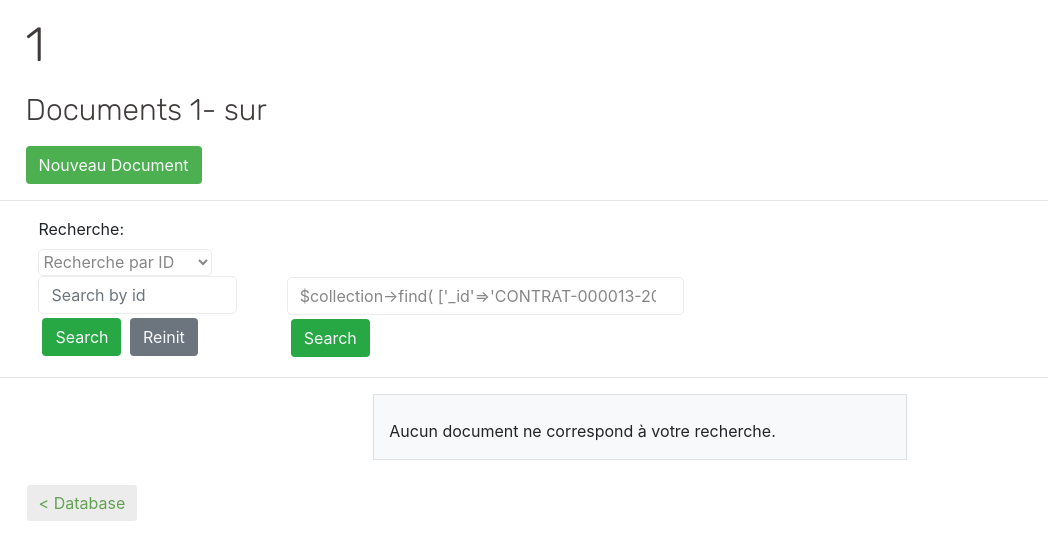
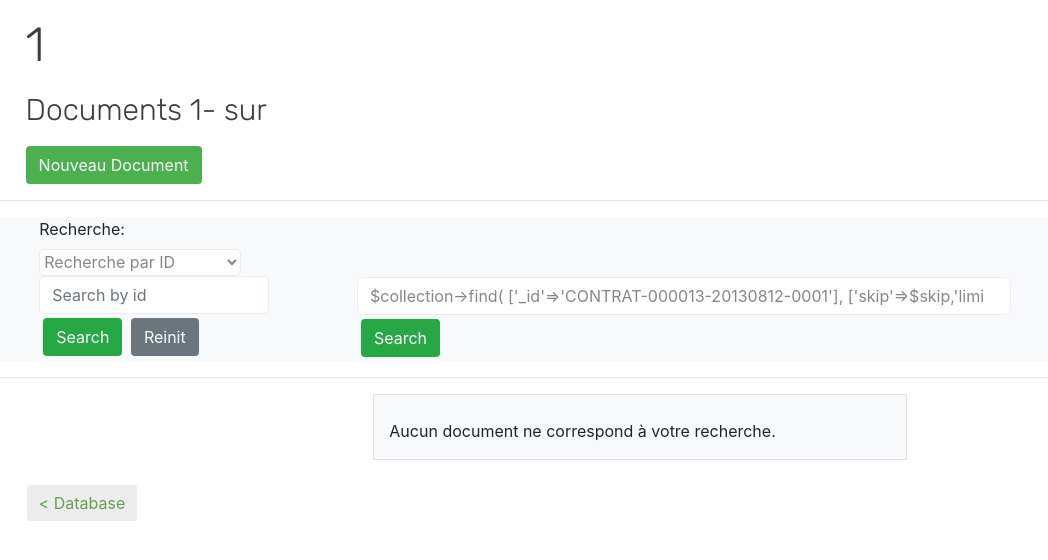
Before and after one commit to 24eme/MongoPassion, a PHP site: page /view/getCollection_search.php?coll=1 in a window 1280 px wide. Shown: the part 48-608 px from the top of the page, without its empty margins (0-1048 px from the left). Run offline with PHP 8.4, Linux system fonts and the light colour scheme; the template is opened without the code that fills it, so the values that code supplies are empty.

Commit message:
réorganisation de la barre de recherche getCollectionSearch

```diff
--- a/view/getCollection_search.php
+++ b/view/getCollection_search.php
@@ -153,11 +153,11 @@
 </nav>
 <hr>
 
-<div id="row">
+<div id="row" class="row">
 
-<div id="recherche">
+<div id="recherche" class="bg-light">
 	<br>
-	<div id="search_content">
+	<div id="search_content" class="col-lg-3">
 	<label for="pet-select">Recherche:</label>
 		<br>
 		<select name="pets" id="Rs">
@@ -173,11 +173,12 @@
 		<?php echo '<button class="btn bg-secondary"><a class="text-light" href="index.php?action=getCollection&serve='.$_GET['serve'].'&db='.$_GET['db'].'&coll='.$_GET['coll'].'">Reinit</a></button>'; ?>
 	</form>
 	</div>
-	<div id="special_search_content">
+	<div id="special_search_content" class="col-lg-8 mr-4">
 		<?php echo '<form method="post" action="index.php?action=getCollection_search&serve='.$_GET['serve'].'&db='.$_GET['db'].'&coll='.$_GET['coll'].'">'; ?>
 		<input type="search" class="form-control" name="special_search" id="special_search" size=100 value="$collection->find( ['_id'=>'CONTRAT-000013-20130812-0001'], ['skip'=>$skip,'limit'=>$bypage] )->toArray();"/>
 		<input type="submit" class="btn  bg-success text-light m-1" name="search" id="search" value="Search"/>
 	</form>
+</div>
 </div>
 </div>
 <hr>
```
